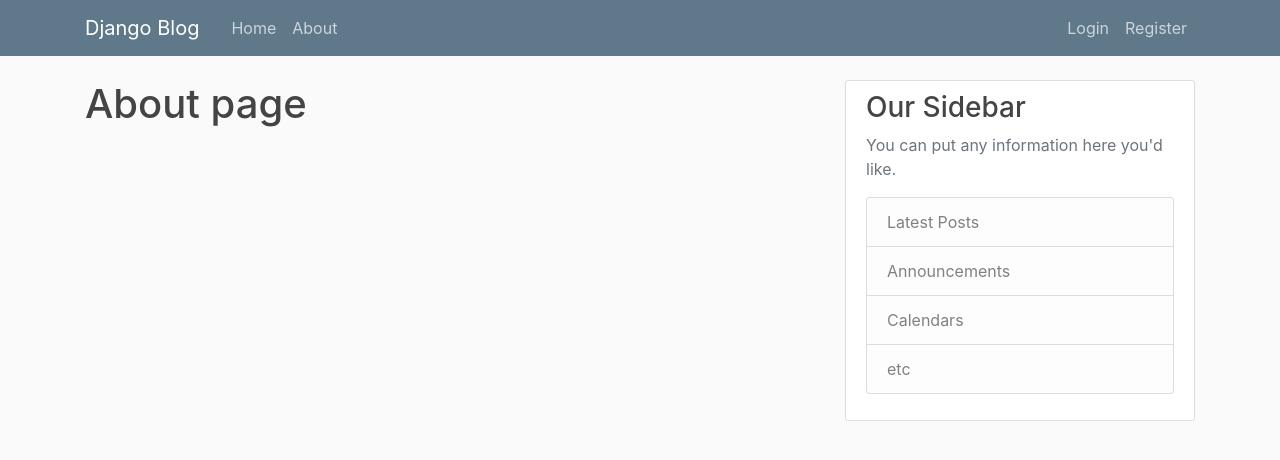
After one commit to KomendaKacper/Django-blog, a Django app: template mysite/main/templates/main/about.html in a window 1280 px wide. The commit adds this page. Shown: the top 460 px of the page. Run offline with Django 5.2, Linux system fonts and the light colour scheme; the template is opened without the code that fills it, so the values that code supplies are empty.

Commit message:
Let's goooooo

```diff
--- /dev/null
+++ b/mysite/main/static/main/main.css
@@ -0,0 +1,84 @@
+body {
+    background: #fafafa;
+    color: #333333;
+    margin-top: 5rem;
+  }
+
+  h1, h2, h3, h4, h5, h6 {
+    color: #444444;
+  }
+
+  ul {
+    margin: 0;
+  }
+
+  .bg-steel {
+    background-color: #5f788a;
+  }
+
+  .site-header .navbar-nav .nav-link {
+    color: #cbd5db;
+  }
+
+  .site-header .navbar-nav .nav-link:hover {
+    color: #ffffff;
+  }
+
+  .site-header .navbar-nav .nav-link.active {
+    font-weight: 500;
+  }
+
+  .content-section {
+    background: #ffffff;
+    padding: 10px 20px;
+    border: 1px solid #dddddd;
+    border-radius: 3px;
+    margin-bottom: 20px;
+  }
+
+  .article-title {
+    color: #444444;
+  }
+
+  a.article-title:hover {
+    color: #428bca;
+    text-decoration: none;
+  }
+
+  .article-content {
+    white-space: pre-line;
+  }
+
+  .article-img {
+    height: 65px;
+    width: 65px;
+    margin-right: 16px;
+  }
+
+  .article-metadata {
+    padding-bottom: 1px;
+    margin-bottom: 4px;
+    border-bottom: 1px solid #e3e3e3
+  }
+
+  .article-metadata a:hover {
+    color: #333;
+    text-decoration: none;
+  }
+
+  .article-svg {
+    width: 25px;
+    height: 25px;
+    vertical-align: middle;
+  }
+
+  .account-img {
+    height: 125px;
+    width: 125px;
+    margin-right: 20px;
+    margin-bottom: 16px;
+  }
+
+  .account-heading {
+    font-size: 2.5rem;
+  }
--- /dev/null
+++ b/mysite/main/templates/main/about.html
@@ -0,0 +1,4 @@
+{% extends "main/base.html" %}
+{% block content %}
+    <h1>About page</h1>
+{% endblock content %}
--- a/mysite/main/templates/main/base.html
+++ b/mysite/main/templates/main/base.html
@@ -1,62 +1,69 @@
-<!doctype html>
+{% load static %}
+<!DOCTYPE html>
 <html>
+
 <head>
-    <style type="text/css">
-        .sidenav {
-            height:100%;
-            width:160px;
-            position: fixed;
-            z-index:1;
-            top:0;
-            left:0;
-            background-color:#111;
-            overflow-x: :hidden;
-            padding-top:20px;
-        }
+    <!-- Required meta tags -->
+    <meta charset="utf-8">
+    <meta name="viewport" content="width=device-width, initial-scale=1, shrink-to-fit=no">
 
-        .sidenav a {
-            padding:6px 8px 6px 16px;
-            text-decoration: none;
-            font-size:25px;
-            color: #818181;
-            display:block;
-        }
+    <!-- Bootstrap CSS -->
+    <link rel="stylesheet" href="https://cdn.jsdelivr.net/npm/bootstrap@4.1.3/dist/css/bootstrap.min.css" integrity="sha384-MCw98/SFnGE8fJT3GXwEOngsV7Zt27NXFoaoApmYm81iuXoPkFOJwJ8ERdknLPMO" crossorigin="anonymous">
 
-        .sidenav a:hover{
-            color:#f1f1f1;
-        }
+    <link rel="stylesheet" type="text/css" href="{% static 'main/main.css' %}">
 
-        .main{
-            margin-Left:160px;
-            padding:0px 10px;
-        }
-
-    </style>
-
-    <meta charset="utf-8">
-     <meta name="viewport" content="width=device-width, initial-scale=1, shrink-to-fit=no">
-
-
- <link rel="stylesheet" href="https://cdn.jsdelivr.net/npm/bootstrap@4.3.1/dist/css/bootstrap.min.css" integrity="sha384-ggOyR0iXCbMQv3Xipma34MD+dH/1fQ784/j6cY/iJTQUOhcWr7x9JvoRxT2MZw1T" crossorigin="anonymous">
-
-    <title>{% block title %}Strona Kacperka{% endblock %}</title>
+    {% if title %}
+        <title>Django Blog - {{title}}</title>
+    {% else %}
+        <title>Django Blog</title>
+    {% endif %}
 </head>
 <body>
-
-
-    <div id = "content", name = "content", class="main">
-            <div class="row justify-content-center">
-                <div class="col-8" >
-                <h1 class="mt-2">My Site</h1>
-                <hr class="mt-0 mb-4">
-                </div>
+<header class="site-header">
+    <nav class="navbar navbar-expand-md navbar-dark bg-steel fixed-top">
+        <div class="container">
+        <a class="navbar-brand mr-4" href="{% url 'main-home' %}">Django Blog</a>
+        <button class="navbar-toggler" type="button" data-toggle="collapse" data-target="#navbarToggle" aria-controls="navbarToggle" aria-expanded="false" aria-label="Toggle navigation">
+        <span class="navbar-toggler-icon"></span>
+        </button>
+        <div class="collapse navbar-collapse" id="navbarToggle">
+            <div class="navbar-nav mr-auto">
+            <a class="nav-item nav-link" href="{% url 'main-home' %}">Home</a>
+            <a class="nav-item nav-link" href="{% url 'main-about' %}">About</a>
             </div>
-
-    </div>
+            <!-- Navbar Right Side -->
+            <div class="navbar-nav">
+            <a class="nav-item nav-link" href="#">Login</a>
+            <a class="nav-item nav-link" href="#">Register</a>
+            </div>
+        </div>
+        </div>
+    </nav>
+    </header>
+    <main role="main" class="container">
+        <div class="row">
+          <div class="col-md-8">
+            {% block content %}{% endblock %}
+          </div>
+          <div class="col-md-4">
+            <div class="content-section">
+              <h3>Our Sidebar</h3>
+              <p class='text-muted'>You can put any information here you'd like.
+                <ul class="list-group">
+                  <li class="list-group-item list-group-item-light">Latest Posts</li>
+                  <li class="list-group-item list-group-item-light">Announcements</li>
+                  <li class="list-group-item list-group-item-light">Calendars</li>
+                  <li class="list-group-item list-group-item-light">etc</li>
+                </ul>
+              </p>
+            </div>
+          </div>
+        </div>
+      </main>
 
     <script src="https://code.jquery.com/jquery-3.3.1.slim.min.js" integrity="sha384-q8i/X+965DzO0rT7abK41JStQIAqVgRVzpbzo5smXKp4YfRvH+8abtTE1Pi6jizo" crossorigin="anonymous"></script>
-    <script src="https://cdn.jsdelivr.net/npm/popper.js@1.14.7/dist/umd/popper.min.js" integrity="sha384-UO2eT0CpHqdSJQ6hJty5KVphtPhzWj9WO1clHTMGa3JDZwrnQq4sF86dIHNDz0W1" crossorigin="anonymous"></script>
-    <script src="https://cdn.jsdelivr.net/npm/bootstrap@4.3.1/dist/js/bootstrap.min.js" integrity="sha384-JjSmVgyd0p3pXB1rRibZUAYoIIy6OrQ6VrjIEaFf/nJGzIxFDsf4x0xIM+B07jRM" crossorigin="anonymous"></script>
+    <script src="https://cdn.jsdelivr.net/npm/popper.js@1.14.3/dist/umd/popper.min.js" integrity="sha384-ZMP7rVo3mIykV+2+9J3UJ46jBk0WLaUAdn689aCwoqbBJiSnjAK/l8WvCWPIPm49" crossorigin="anonymous"></script>
+    <script src="https://cdn.jsdelivr.net/npm/bootstrap@4.1.3/dist/js/bootstrap.min.js" integrity="sha384-ChfqqxuZUCnJSK3+MXmPNIyE6ZbWh2IMqE241rYiqJxyMiZ6OW/JmZQ5stwEULTy" crossorigin="anonymous"></script>
 
 </body>
 </html>
--- a/mysite/main/urls.py
+++ b/mysite/main/urls.py
@@ -2,6 +2,7 @@ from django.urls import path
 from . import views
 
 urlpatterns = [
-    path('', views.home, name="home")
-    path('1', views.index, name="index")
+    path('', views.home, name="main-home"),
+    path('about/', views.about, name="main-about"),
+    path('home/', views.home, name="main-home"),
 ]
```
Also changed, not shown: mysite/main/templates/main/home.html (+14 -9 lines), mysite/main/views.py (+21 -5 lines), mysite/main/templates/main/index.html (deleted).
